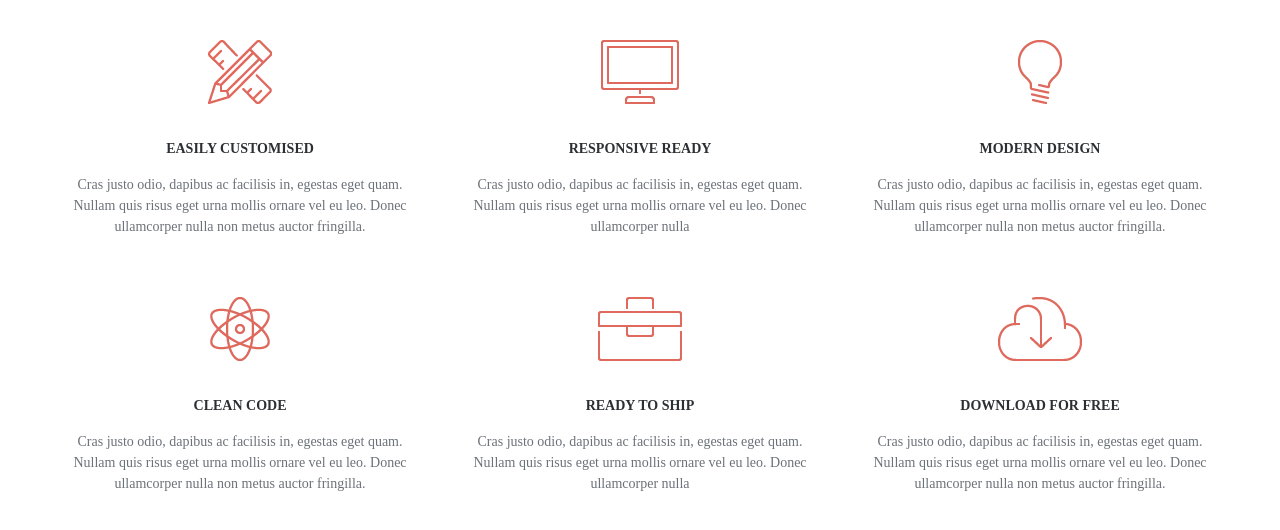
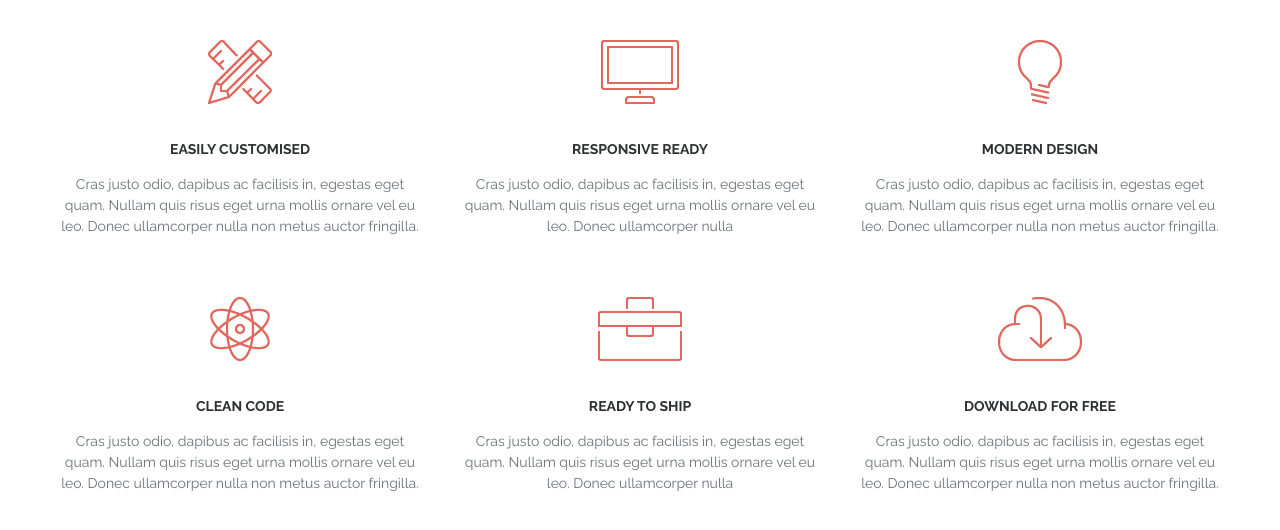
Before and after one commit to Alex-it-work/Adaptive-column, a plain HTML site: page index.html in a window 1280 px wide. Drawn offline with Linux system fonts and the light colour scheme.

Commit message:
Import google font, add usual font sans-serif in font-family

```diff
--- a/css/styles.css
+++ b/css/styles.css
@@ -1,7 +1,7 @@
 @import "./grid.css";
 @import "./reset.css";
 :root {
-  font-family: "Raleway";
+  font-family: "Raleway", sans-serif;
   font-size: 14px;
 }
 section {
--- a/index.html
+++ b/index.html
@@ -6,6 +6,7 @@
     <meta name="viewport" content="width=device-width, initial-scale=1.0" />
     <title>Column adaptive</title>
     <link rel="stylesheet" href="./css/styles.css" />
+    <link href="https://fonts.googleapis.com/css2?family=Raleway:wght@400;700&display=swap" rel="stylesheet">
   </head>
   <body>
     <section>
```
